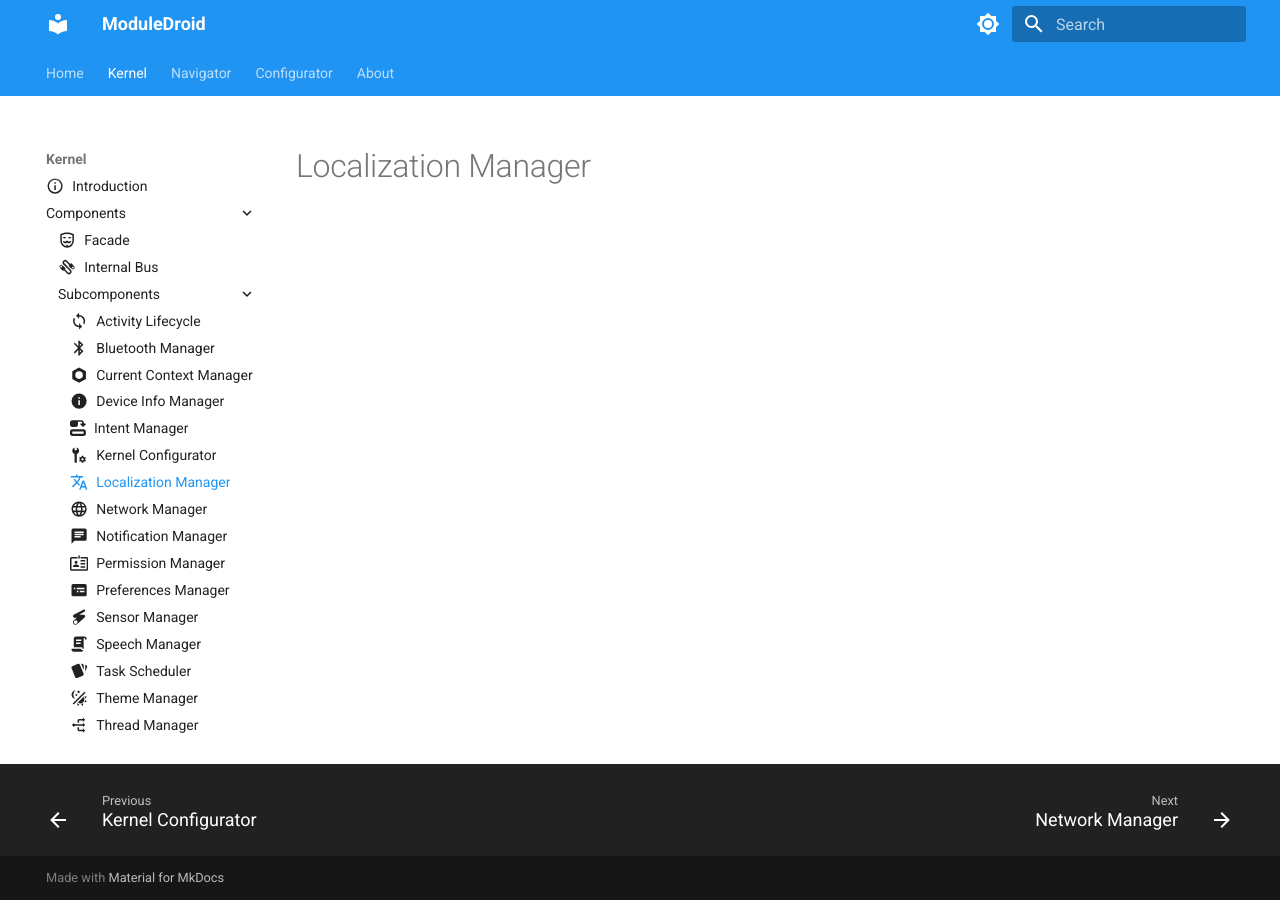
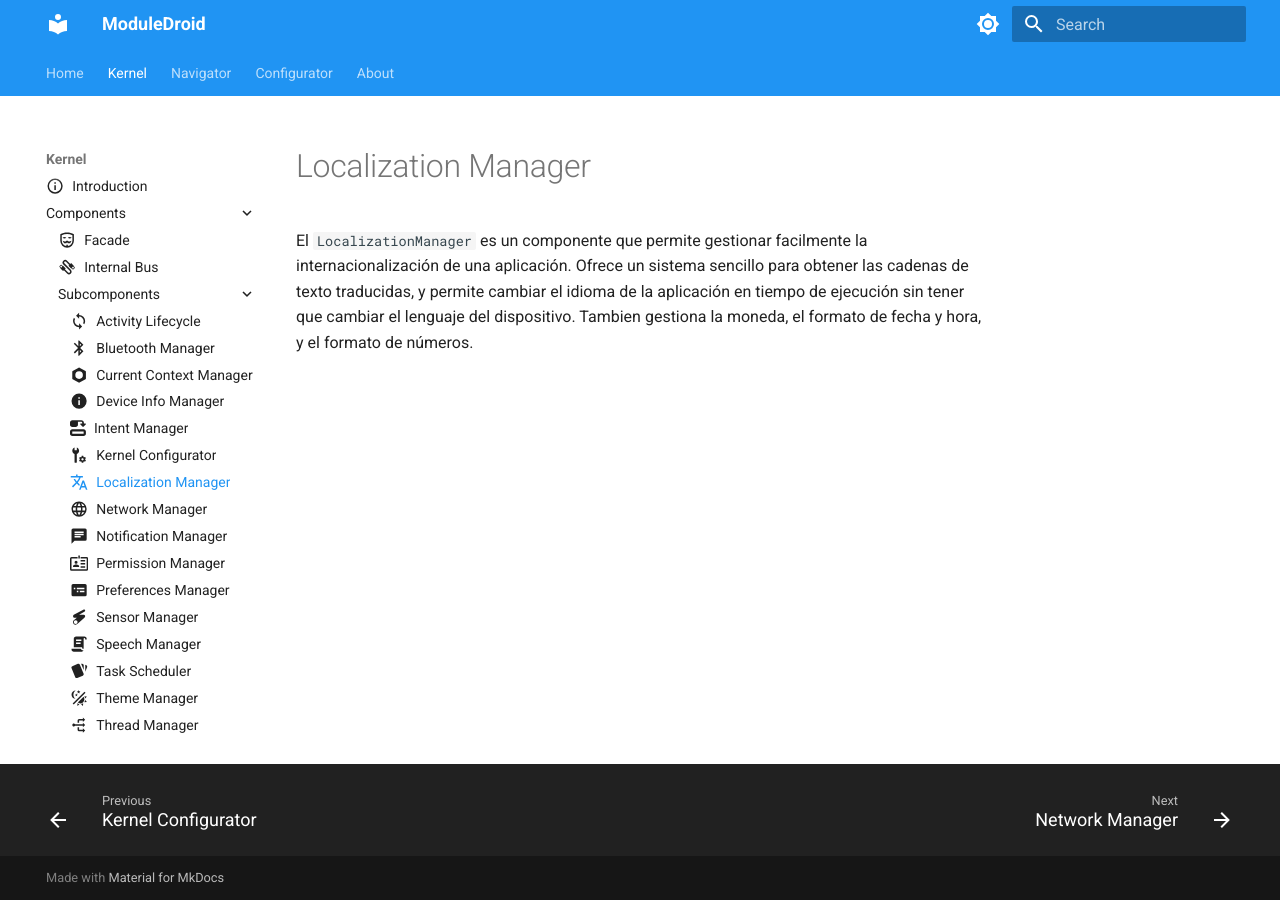
Before and after one commit to agp221-ua/ModuleDroid-Doc, an MkDocs documentation site: the page built from docs/kernel/components/subcomponents/localization_manager.md, in a window 1280 px wide. Built offline with MkDocs 1.6.1 and Material for MkDocs 9.7.7, drawn with Linux system fonts in a browser that asks for light colours.

Commit message:
localization manager

```diff
--- a/docs/kernel/components/subcomponents/localization_manager.md
+++ b/docs/kernel/components/subcomponents/localization_manager.md
@@ -1,3 +1,10 @@
 ---
 icon: material/translate
 ---
+
+# Localization Manager
+
+El `LocalizationManager` es un componente que permite gestionar facilmente la internacionalización de una aplicación.
+Ofrece un sistema sencillo para obtener las cadenas de texto traducidas, y permite cambiar el idioma de la aplicación
+en tiempo de ejecución sin tener que cambiar el lenguaje del dispositivo. Tambien gestiona la moneda, el formato de fecha
+y hora, y el formato de números.
```
